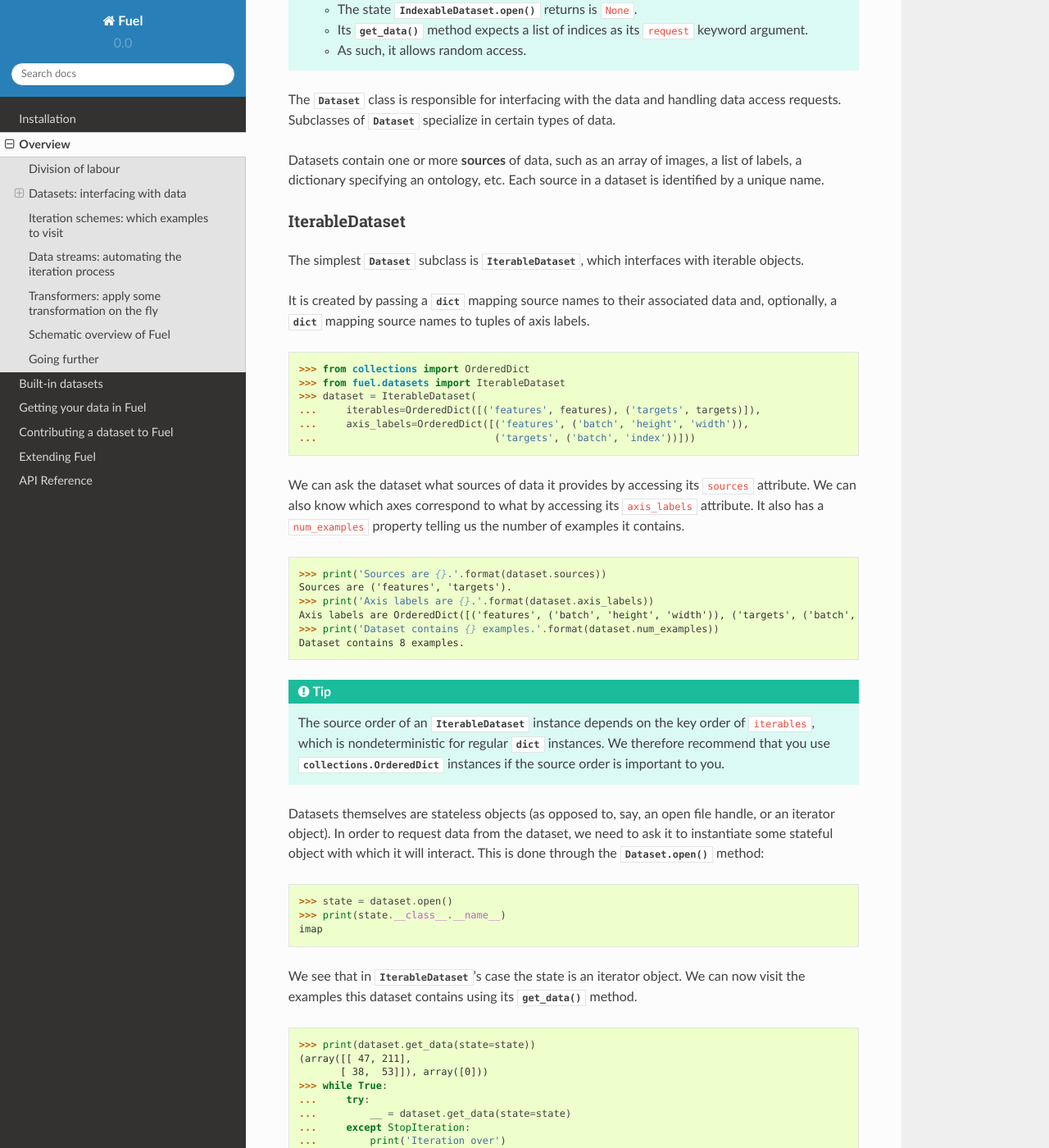
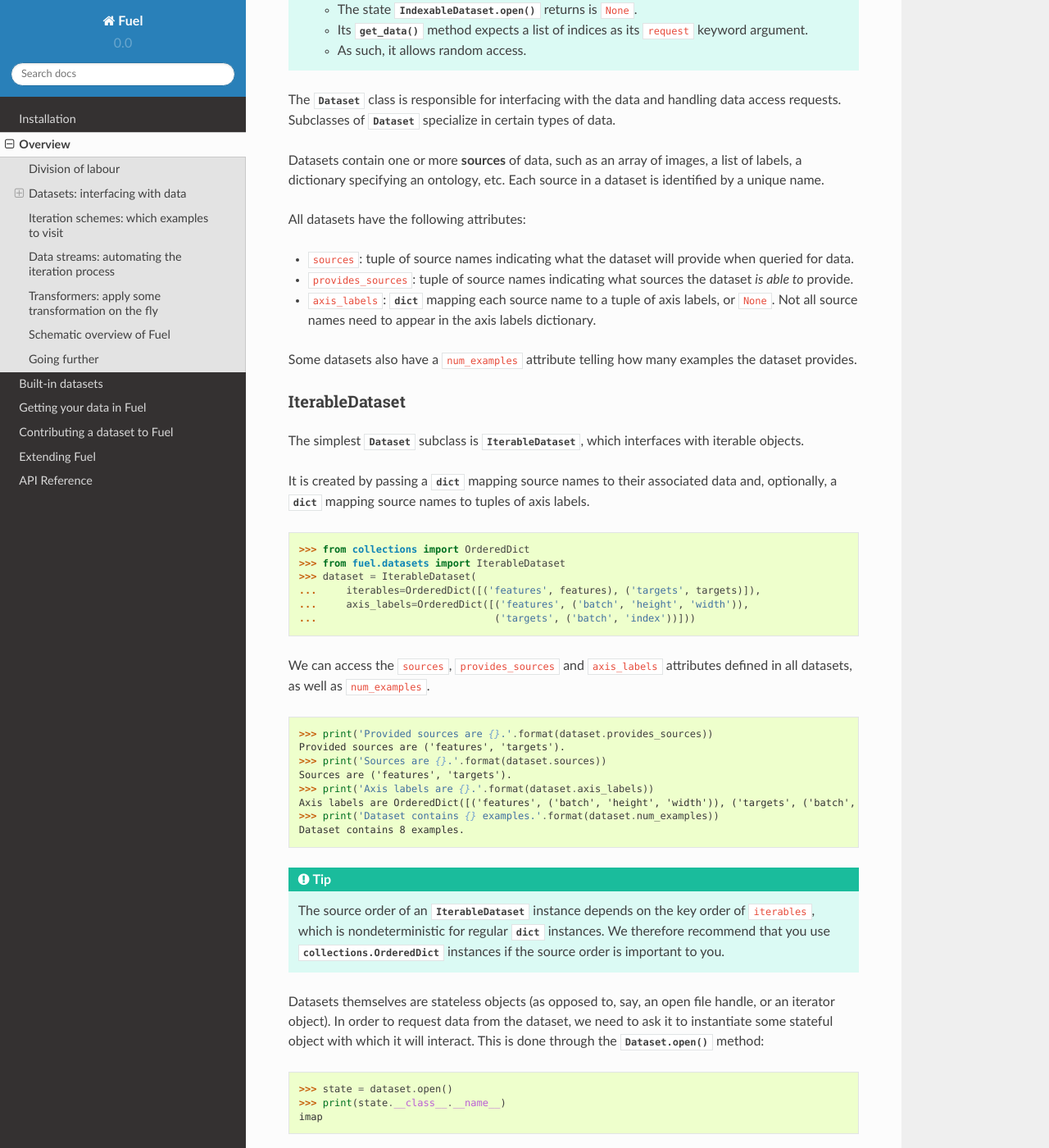
Before and after one commit to mila-iqia/fuel, a Sphinx documentation site: the page built from docs/overview.rst, in a window 1280 px wide and 1400 px high, scrolled down 1473 px. Shown: the whole window at 82% size. Built offline with Sphinx 7.4.7 and the Read the Docs theme 2.0.0, drawn with Linux system fonts in a browser that asks for light colours; some of the changed text lies outside the part shown.

Commit message:
Move common dataset attributes explanation upwards

```diff
--- a/docs/overview.rst
+++ b/docs/overview.rst
@@ -89,6 +89,19 @@ Datasets contain one or more **sources** of data, such as an array of images,
 a list of labels, a dictionary specifying an ontology, etc. Each source in a
 dataset is identified by a unique name.
 
+All datasets have the following attributes:
+
+* ``sources``: tuple of source names indicating what the dataset will provide
+  when queried for data.
+* ``provides_sources``: tuple of source names indicating what sources the
+  dataset *is able to* provide.
+* ``axis_labels``: :class:`dict` mapping each source name to a tuple of axis
+  labels, or ``None``. Not all source names need to appear in the axis labels
+  dictionary.
+
+Some datasets also have a ``num_examples`` attribute telling how many examples
+the dataset provides.
+
 IterableDataset
 ^^^^^^^^^^^^^^^
 
@@ -106,11 +119,11 @@ of axis labels.
 ...     axis_labels=OrderedDict([('features', ('batch', 'height', 'width')),
 ...                              ('targets', ('batch', 'index'))]))
 
-We can ask the dataset what sources of data it provides by accessing its
-``sources`` attribute. We can also know which axes correspond to what by
-accessing its ``axis_labels`` attribute. It also has a ``num_examples`` property
-telling us the number of examples it contains.
+We can access the ``sources``, ``provides_sources`` and ``axis_labels``
+attributes defined in all datasets, as well as ``num_examples``.
 
+>>> print('Provided sources are {}.'.format(dataset.provides_sources))
+Provided sources are ('features', 'targets').
 >>> print('Sources are {}.'.format(dataset.sources))
 Sources are ('features', 'targets').
 >>> print('Axis labels are {}.'.format(dataset.axis_labels))
@@ -215,6 +228,10 @@ dataset constructor. Here's an example:
 ...     axis_labels=OrderedDict([('features', ('batch', 'height', 'width')),
 ...                              ('targets', ('batch', 'index'))]),
 ...     sources=('features',))
+>>> print(restricted_dataset.provides_sources)
+('features', 'targets')
+>>> print(restricted_dataset.sources)
+('features',)
 >>> state = restricted_dataset.open()
 >>> print(restricted_dataset.get_data(state=state, request=[0, 1]))
 (array([[[ 47, 211],
```
